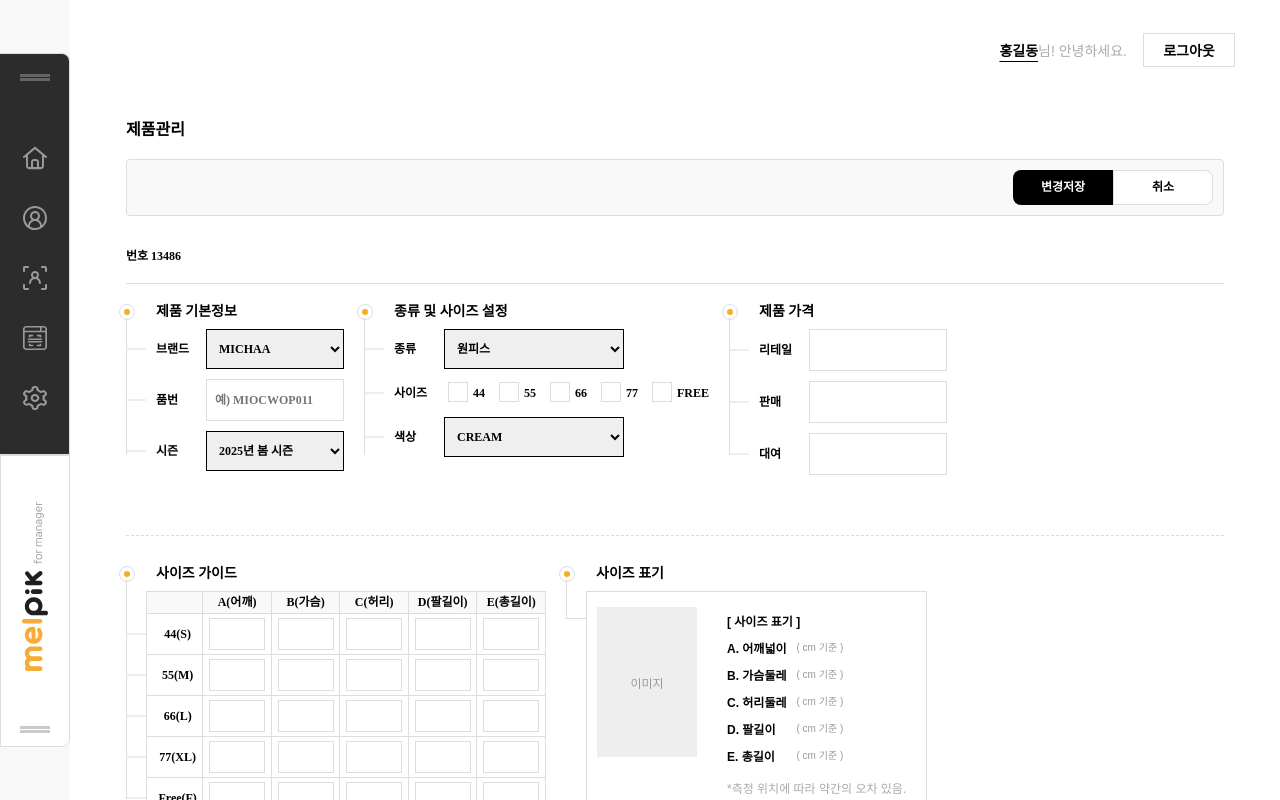
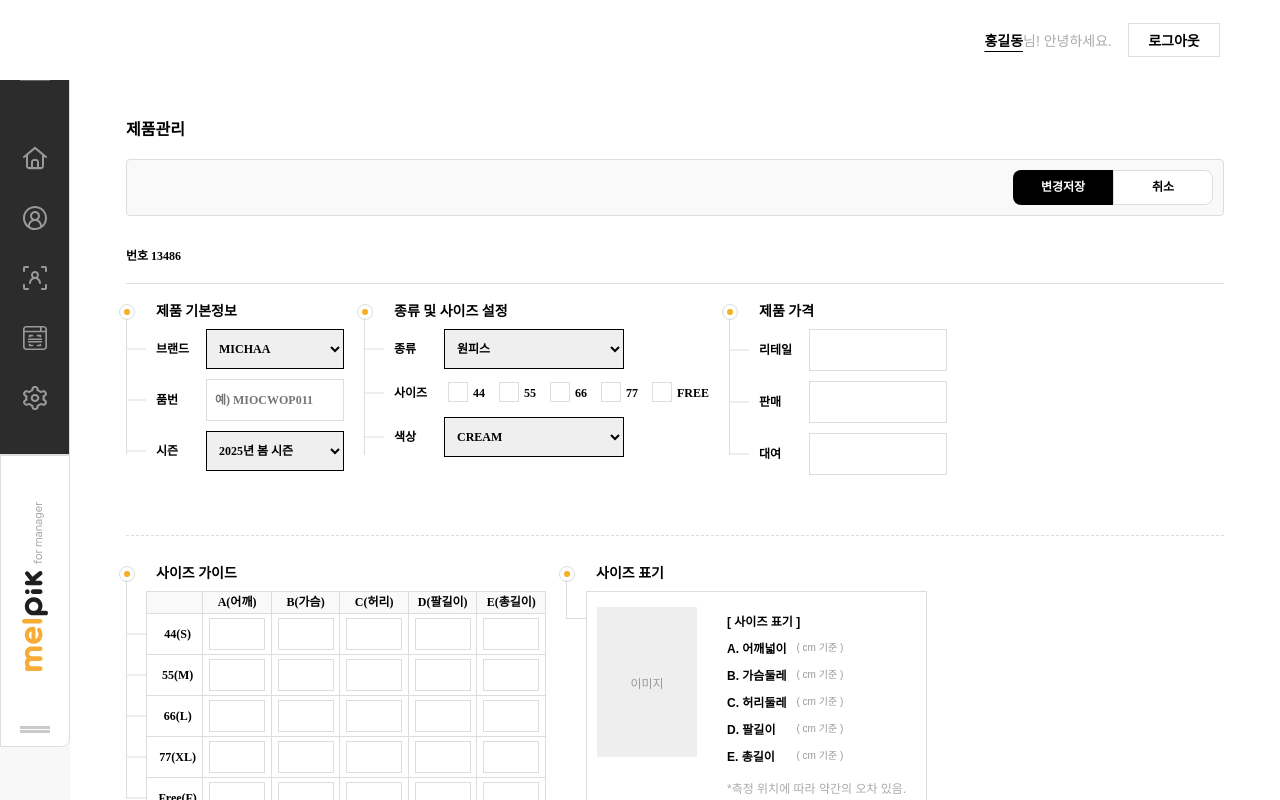
Before and after one commit to me1pik/Admin_Front, a React (Vite) app: page /productregister in a window 1280 px wide. Built offline with nearby package versions, Linux system fonts and the light colour scheme.

Commit message:
fix : header 영역 스타일 수정

```diff
--- a/src/components/Header.tsx
+++ b/src/components/Header.tsx
@@ -56,8 +56,10 @@ const HeaderContainer = styled.div`
   display: flex;
   justify-content: flex-end;
   align-items: center;
-  height: 100px; /* 헤더 높이 */
-  padding: 0 45px; /* 좌우 여백 */
+  height: 80px; /* 헤더 높이 */
+  margin-right: 60px;
+  width: 100vw;
+
   background-color: #ffffff;
 `;
 
```
